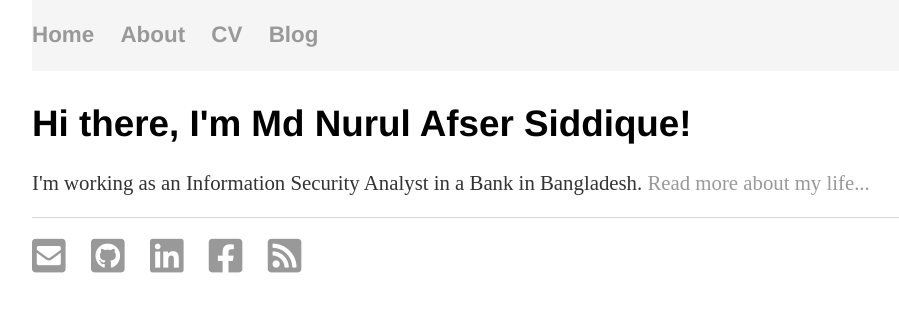
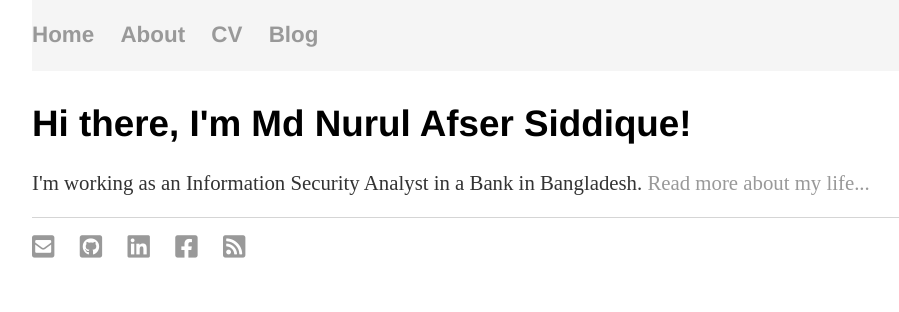
Before and after one commit to afsersid/afsersid.github.io, a Jekyll site: the page built from index.html, in a window 1280 px wide. Shown: the top 312 px of the page, without its empty margins (96-995 px from the left). Built offline with Jekyll 4.4.1, drawn with Linux system fonts in a browser that asks for light colours.

Commit message:
Update default.html

```diff
--- a/_layouts/default.html
+++ b/_layouts/default.html
@@ -25,11 +25,11 @@
 		</div>
   	<footer>
     		<ul>
-        		<li><a href="mailto:afsersid@gmail.com"><i class="fas fa-envelope-square fa-2x" aria-hidden="true"></i></a></li>
-        		<li><a href="https://github.com/afsersid"><i class="fab fa-github-square fa-2x" aria-hidden="true"></i></a></li>
-			<li><a href="https://www.linkedin.com/in/afsersid/"><i class="fab fa-linkedin fa-2x" aria-hidden="true"></i></a></li>
-			<li><a href="https://facebook.com/afser.rubel" rel="nofollow noopener noreferrer"><i class="fab fa-facebook-square fa-2x" aria-hidden="true"></i></a></li>
-			<li><a href="/blog/atom.xml"><i class="fas fa-rss-square fa-2x" aria-hidden="true"></i></a></li>
+        		<li><a href="mailto:afsersid@gmail.com"><i class="fas fa-envelope-square fa-lg" aria-hidden="true"></i></a></li>
+        		<li><a href="https://github.com/afsersid"><i class="fab fa-github-square fa-lg" aria-hidden="true"></i></a></li>
+			<li><a href="https://www.linkedin.com/in/afsersid/"><i class="fab fa-linkedin fa-lg" aria-hidden="true"></i></a></li>
+			<li><a href="https://facebook.com/afser.rubel" rel="nofollow noopener noreferrer"><i class="fab fa-facebook-square fa-lg" aria-hidden="true"></i></a></li>
+			<li><a href="/blog/atom.xml"><i class="fas fa-rss-square fa-lg" aria-hidden="true"></i></a></li>
 		</ul>
 	</footer>
 	</body>
```
